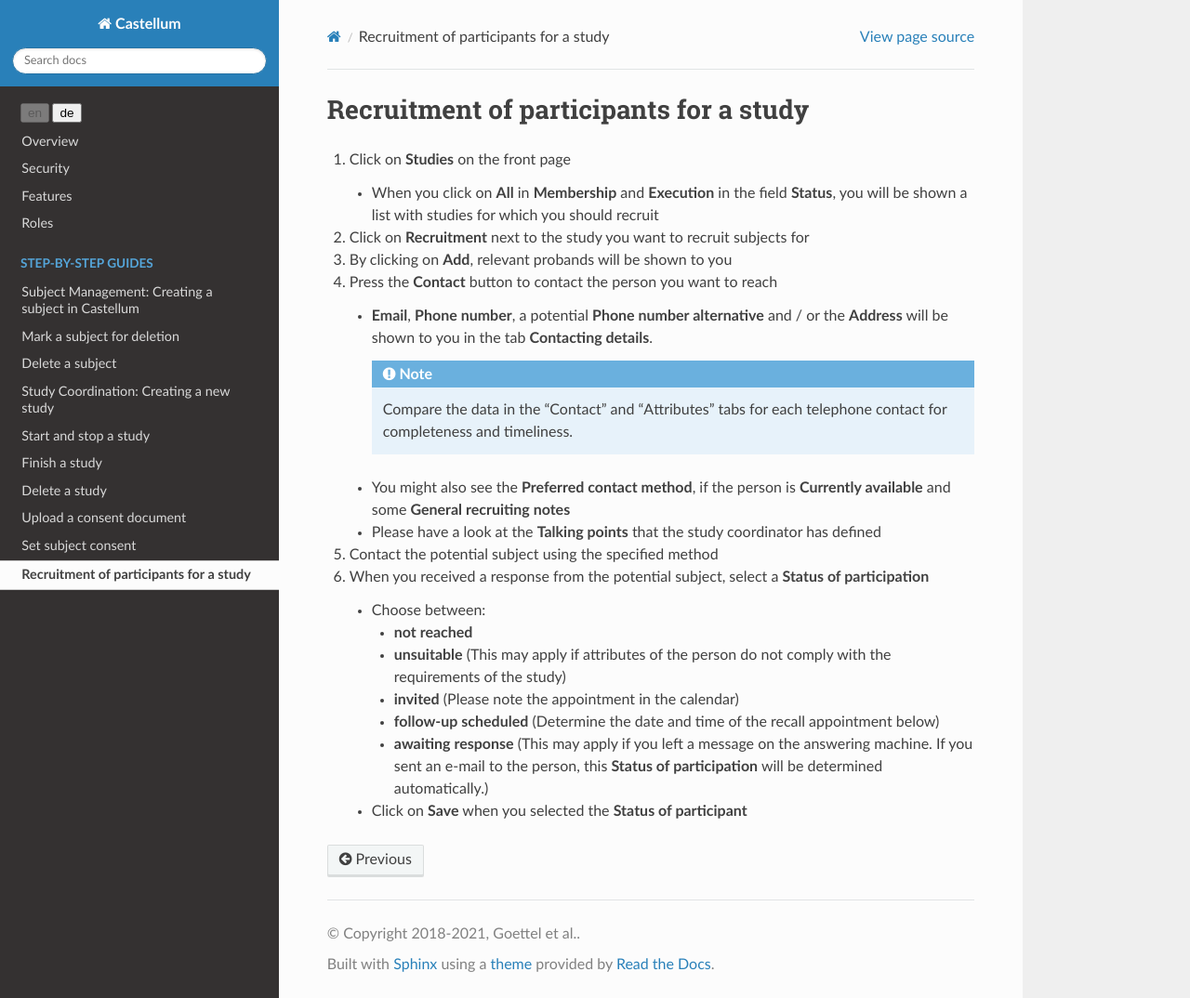
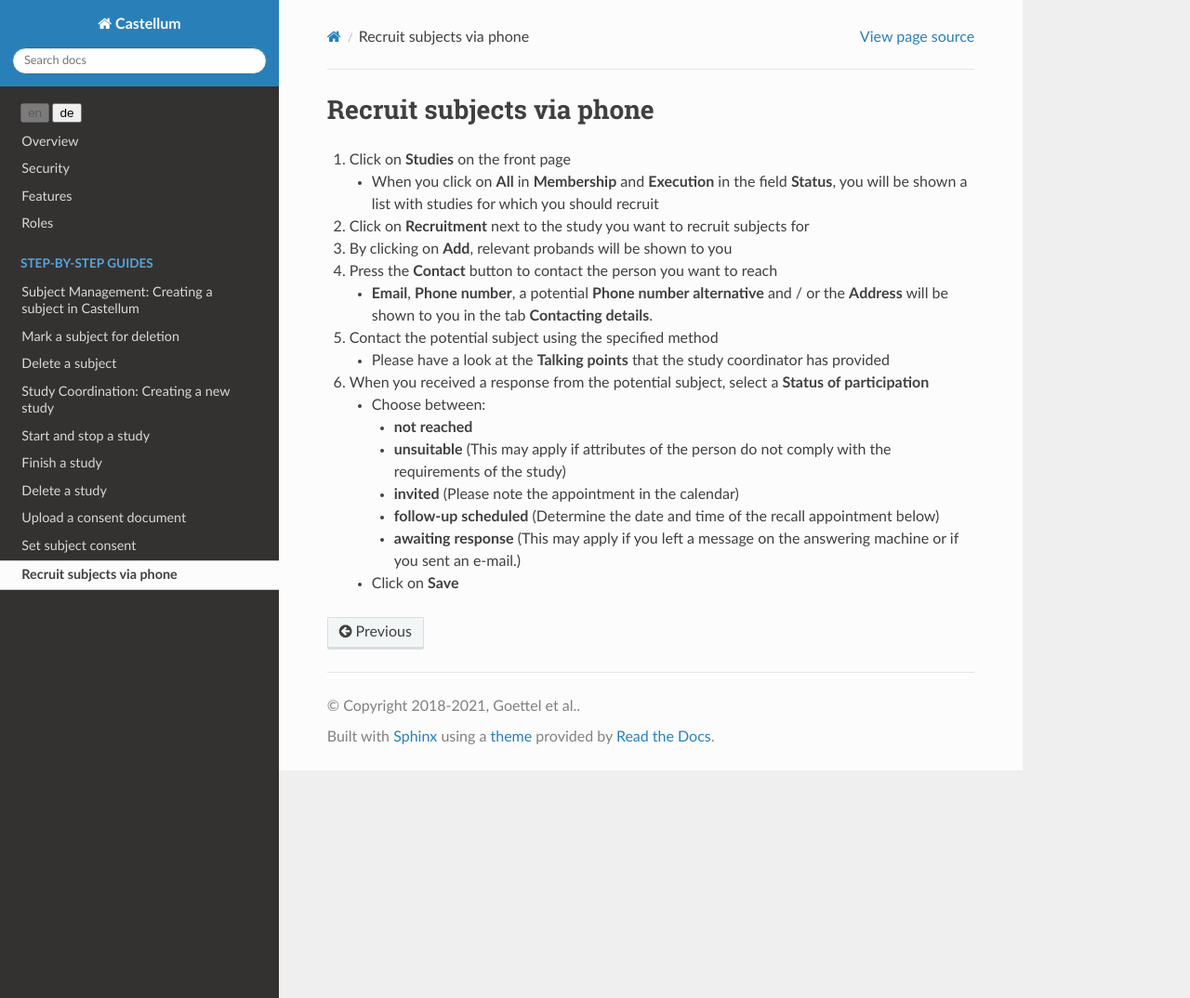
Before and after one commit to DouglasNeuroInformatics/castellum, a Sphinx documentation site: the page built from source/guides/recruitment.rst, in a window 1280 px wide and 1074 px high. Shown: the whole window at 93% size. Built offline with Sphinx 7.4.7 and the Read the Docs theme 2.0.0, drawn with Linux system fonts in a browser that asks for light colours.

Commit message:
refactor recruitment guide

```diff
--- a/source/guides/recruitment.rst
+++ b/source/guides/recruitment.rst
@@ -1,7 +1,7 @@
 .. _recruitment:
 
-Recruitment of participants for a study
-=======================================
+Recruit subjects via phone
+==========================
 
 1.  Click on **Studies** on the front page
 
@@ -17,37 +17,26 @@ Recruitment of participants for a study
     -   **Email**, **Phone number**, a potential **Phone number alternative**
         and / or the **Address** will be shown to you in the tab **Contacting details**.
 
-        .. note::
-            Compare the data in the "Contact" and "Attributes" tabs for each telephone
-            contact for completeness and timeliness.
+5.  Contact the potential subject using the specified method
 
-    -   You might also see the **Preferred contact method**, if the person is
-        **Currently available** and some **General recruiting notes**
     -   Please have a look at the **Talking points** that the study coordinator has
-        defined
-
-5.  Contact the potential subject using the specified method
+        provided
 
 6.  When you received a response from the potential subject, select a **Status
     of participation**
 
     -   Choose between:
 
-        a)  **not reached**
-
-        b)  **unsuitable**
+        -   **not reached**
+        -   **unsuitable**
             (This may apply if attributes of the person do not comply with the
             requirements of the study)
+        -   **invited**
+            (Please note the appointment in the calendar)
+        -   **follow-up scheduled**
+            (Determine the date and time of the recall appointment below)
+        -   **awaiting response**
+            (This may apply if you left a message on the answering machine or if you
+            sent an e-mail.)
 
-        c)  **invited**
-            (Please note the appointment in the calendar)
-
-        d)  **follow-up scheduled**
-            (Determine the date and time of the recall appointment below)
-
-        e)  **awaiting response**
-            (This may apply if you left a message on the answering machine. If you
-            sent an e-mail to the person, this **Status of participation** will be
-            determined automatically.)
-
-    -   Click on **Save** when you selected the **Status of participant**
+    -   Click on **Save**
```
